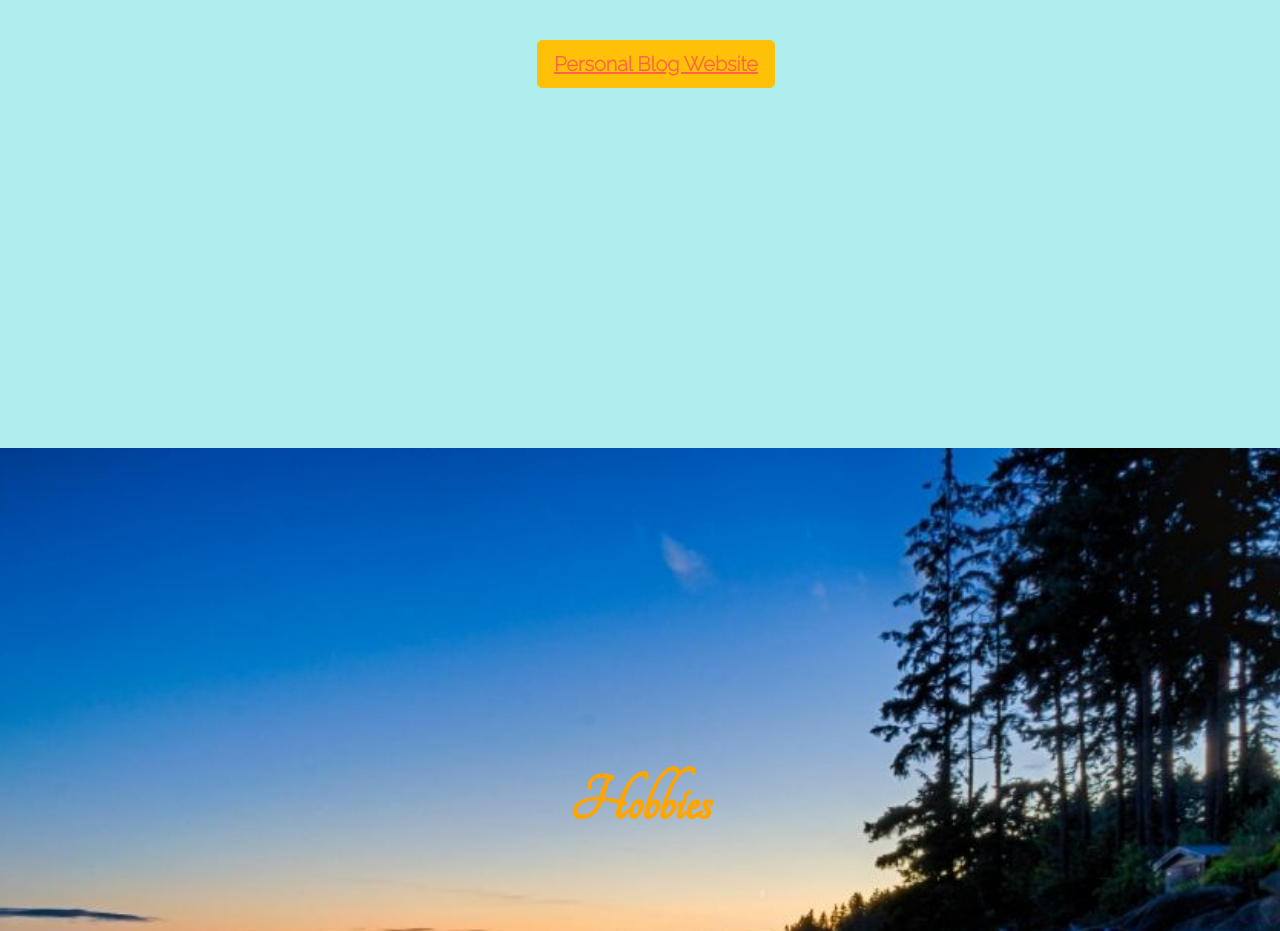
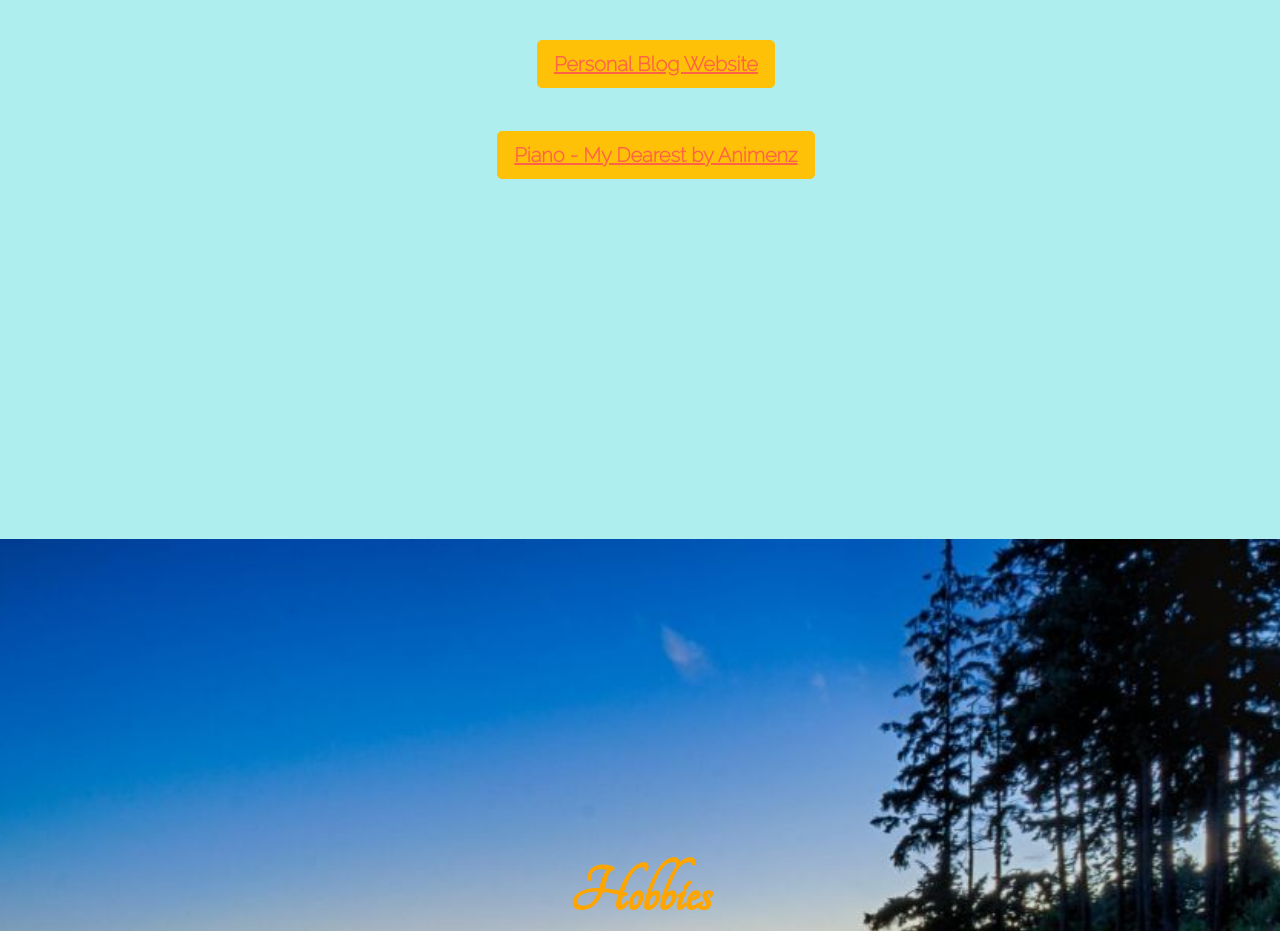
Before and after one commit to Sam5210/CV_Updated_5, a plain HTML site: page CV.html in a window 1280 px wide. Shown: the part 6928-7859 px from the top of the page. Drawn offline with nearby package versions, Linux system fonts and the light colour scheme.

Commit message:
Update CV.html
added piano as project

```diff
--- a/CV.html
+++ b/CV.html
@@ -252,6 +252,16 @@
                         </a>
                     </button>
                 </li>
+                <br>
+                <li>
+                    <button type="button" class="btn btn-warning btn-lg">
+                        <a href="https://www.youtube.com/watch?v=KvQ_k9uAdGQ">
+                            <span class="bold">
+                                Piano - My Dearest by Animenz
+                            </span>
+                        </a>
+                    </button>
+                </li>
 
             </ul>
         </div>
```
